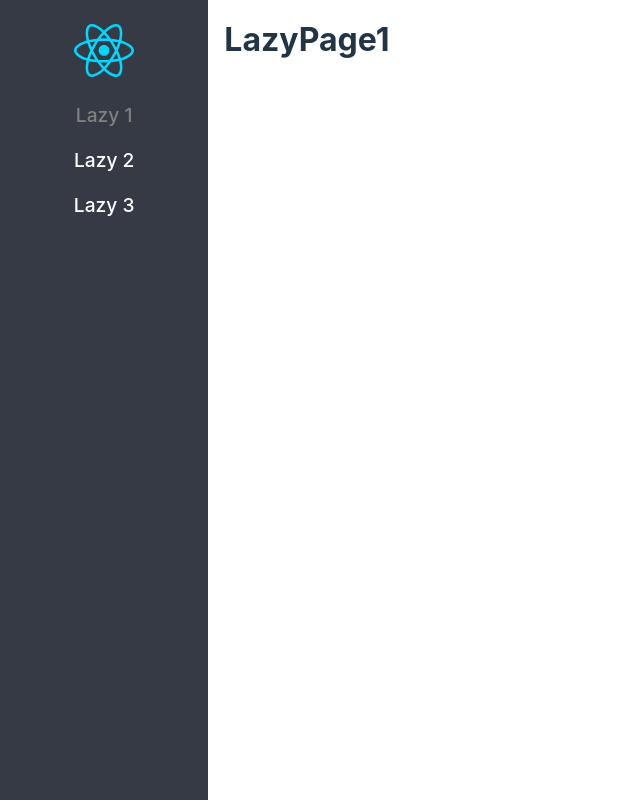
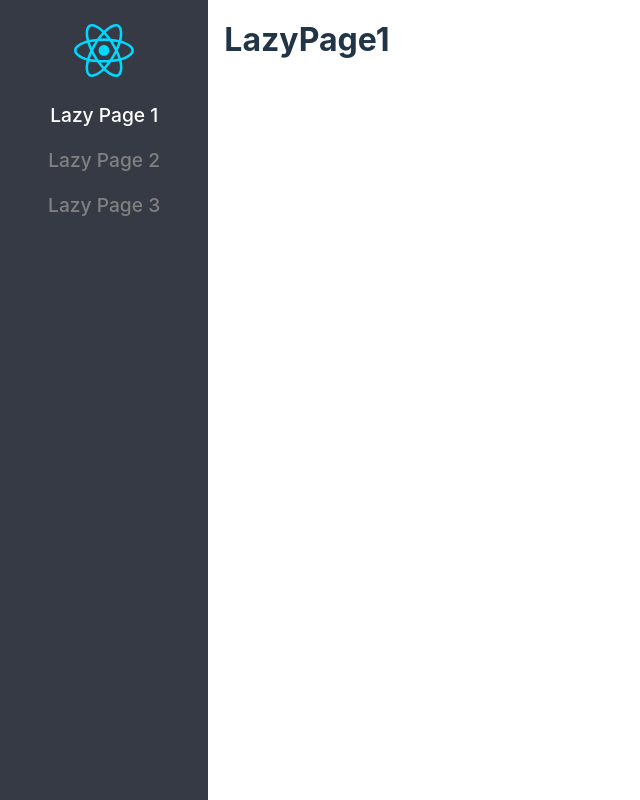
Before and after one commit to abelborit/react-advanced-project, a React (Vite) app in the folder react-projects/02-react-ts-app/: page /lazy1 in a window 1280 px wide. Shown: the whole page, without its empty margins (0-640 px from the left). Built offline with nearby package versions, Linux system fonts and the light colour scheme.

Commit message:
[add] lazy loading components applied

```diff
--- a/react-projects/02-react-ts-app/src/01-lazyload/pages/LazyPage1.tsx
+++ b/react-projects/02-react-ts-app/src/01-lazyload/pages/LazyPage1.tsx
@@ -1,3 +1,6 @@
 export const LazyPage1 = () => {
   return <h1>LazyPage1</h1>;
 };
+
+// para trabajar con lazy loading se tiene que exportar el elemento por defecto
+export default LazyPage1;
--- a/react-projects/02-react-ts-app/src/01-lazyload/pages/LazyPage2.tsx
+++ b/react-projects/02-react-ts-app/src/01-lazyload/pages/LazyPage2.tsx
@@ -1,3 +1,6 @@
 export const LazyPage2 = () => {
   return <h1>LazyPage2</h1>;
 };
+
+// para trabajar con lazy loading se tiene que exportar el elemento por defecto
+export default LazyPage2;
--- a/react-projects/02-react-ts-app/src/01-lazyload/pages/LazyPage3.tsx
+++ b/react-projects/02-react-ts-app/src/01-lazyload/pages/LazyPage3.tsx
@@ -1,3 +1,6 @@
 export const LazyPage3 = () => {
   return <h1>LazyPage3</h1>;
 };
+
+// para trabajar con lazy loading se tiene que exportar el elemento por defecto
+export default LazyPage3;
--- a/react-projects/02-react-ts-app/src/index.css
+++ b/react-projects/02-react-ts-app/src/index.css
@@ -125,12 +125,12 @@ nav li {
 }
 
 nav li a {
-  color: white;
+  color: grey;
   font-size: 1.2rem;
   text-decoration: none;
 }
 
 .nav-active {
-  color: grey;
+  color: white;
   transition: all 0.3s ease-out;
 }
--- a/react-projects/02-react-ts-app/src/routes/NavigationLayout.tsx
+++ b/react-projects/02-react-ts-app/src/routes/NavigationLayout.tsx
@@ -1,3 +1,4 @@
+import { Suspense } from "react";
 import {
   BrowserRouter,
   NavLink,
@@ -5,54 +6,86 @@ import {
   Route,
   Routes,
 } from "react-router-dom";
-import { LazyPage1, LazyPage2, LazyPage3 } from "../01-lazyload/pages";
+import { routesArray } from "./routes";
 
 import reactLogo from "../assets/react.svg";
 
+// *****Colocar funciones fuera de la función principal en componentes de React es una buena práctica por varias razones (LEER EL ARCHIVO README.md)*****
+
+// la función "navRoutesDynamic = () => {}" me va retornar un arreglo de elementos JSX de React por eso se coloca el siguiente tipo ":JSX.Element[]"
+const navRoutesDynamic = (): JSX.Element[] => {
+  return routesArray.map((routeElement) => (
+    <li key={routeElement.to}>
+      <NavLink
+        to={routeElement.to}
+        className={({ isActive }) => (isActive ? "nav-active" : "")}
+      >
+        {routeElement.name}
+      </NavLink>
+    </li>
+  ));
+};
+
+// la función "routesDynamic = () => {}" me va retornar un arreglo de elementos de React por eso se coloca el siguiente tipo ":React.ReactElement[] | null" (se puede visualizar el tipo pasando el mouse por encima de <Route />)
+const routesDynamic = (): React.ReactElement[] | null => {
+  return routesArray.map((routeElement) => (
+    <Route
+      key={routeElement.path}
+      path={routeElement.path}
+      element={<routeElement.Component />}
+    />
+  ));
+};
+
+// cuando se trabaja con lazy loading es necesario colocar el <Suspense></Suspense> que tendrá un fallback para que cargue un elemento de UI que indique que se está cargando el módulo solicitado
 export const NavigationLayout = () => {
   return (
+    // también se puede colocar fallback={null} pero no renderizaría ningún loader o algo similar y al cambiar entre páginas (la primera vez) habría como un pequeño flash y afectaría relativamente la experencia del usuario, luego ya la segunda vez al cambiar entre páginas (sin refrescar el navegador) ya no habría el flash mencionado porque estos cambios o chunks (visualizar la pestaña network de devtools del navegador) ya están guardados en memoria y carga fluidamente
+    <Suspense fallback={<span>Cargando...</span>}>
       <BrowserRouter>
         <div className="main-layout">
           <nav>
             <img src={reactLogo} alt="react-logo" />
-          <ul>
-            <li>
+            {/* como función */}
+            <ul>{navRoutesDynamic()}</ul>
+
+            {/* de forma directa */}
+            {/* <ul>
+            {routesArray.map((routeElement) => (
+              <li key={routeElement.to}>
                 <NavLink
-                to="/lazy1"
+                  to={routeElement.to}
                   className={({ isActive }) => (isActive ? "nav-active" : "")}
                 >
-                Lazy 1
+                  {routeElement.name}
                 </NavLink>
               </li>
-            <li>
-              <NavLink
-                to="/lazy2"
-                className={({ isActive }) => (isActive ? "nav-active" : "")}
-              >
-                Lazy 2
-              </NavLink>
-            </li>
-            <li>
-              <NavLink
-                to="/lazy3"
-                className={({ isActive }) => (isActive ? "nav-active" : "")}
-              >
-                Lazy 3
-              </NavLink>
-            </li>
-          </ul>
+            ))}
+          </ul> */}
           </nav>
 
           <div className="routes-layout">
             <Routes>
-            <Route path="/lazy1" element={<LazyPage1 />} />
-            <Route path="/lazy2" element={<LazyPage2 />} />
-            <Route path="/lazy3" element={<LazyPage3 />} />
+              {/* como función */}
+              {routesDynamic()}
 
-            <Route path="*" element={<Navigate to="/lazy1" replace />} />
+              {/* de forma directa */}
+              {/* {routesArray.map((routeElement) => (
+              <Route
+                key={routeElement.path}
+                path={routeElement.path}
+                element={<routeElement.Component />}
+              />
+            ))} */}
+
+              <Route
+                path="/*"
+                element={<Navigate to={routesArray[0].to} replace />}
+              />
             </Routes>
           </div>
         </div>
       </BrowserRouter>
+    </Suspense>
   );
 };
--- /dev/null
+++ b/react-projects/02-react-ts-app/src/routes/routes.ts
@@ -0,0 +1,53 @@
+// este archivo me ayudará a crear la barra de navegación y las rutas de forma dinámica y más fácil, también será más fácil si quiero agregar nuevas rutas
+import { lazy } from "react";
+// import { LazyPage1, LazyPage2, LazyPage3 } from "../01-lazyload/pages";
+
+// se crea un tipo porque si se coloca de forma directa da un error: "Function type notation must be parenthesized when used in a union type."
+type JSXComponent = () => JSX.Element;
+
+export interface RouteInterface {
+  to: string;
+  path: string;
+  // Component: () => JSX.Element; // ya no sería solo un simple elemento JSX de React
+  // Component: React.LazyExoticComponent<() => JSX.Element>; // tampoco se coloca de esta forma porque se pierde flexibilidad porque cabe la posibilidad que quiera trabajar con rutas lazy y también con rutas con comportamiento normal (si solo trabajo con rutas lazy entonces normal lo puedo hacer de esta forma)
+  Component: React.LazyExoticComponent<() => JSX.Element> | JSXComponent; // con esto ya soporta rutas lazy o también las rutas con comportamiento normal
+  name: string;
+}
+
+// cambiar el nombre de los chunks que aperecen al hacer el cambio entre rutas
+const lazy1 = lazy(
+  () =>
+    import(/* webpackChunkName: "LazyPage1" */ "../01-lazyload/pages/LazyPage1")
+);
+const lazy2 = lazy(
+  () =>
+    import(/* webpackChunkName: "LazyPage2" */ "../01-lazyload/pages/LazyPage2")
+);
+const lazy3 = lazy(
+  () =>
+    import(/* webpackChunkName: "LazyPage3" */ "../01-lazyload/pages/LazyPage3")
+);
+
+export const routesArray: RouteInterface[] = [
+  {
+    to: "/lazy1",
+    path: "/lazy1",
+    // Component: LazyPage1, // ya no sería solo un simple elemento JSX de React
+    Component: lazy1,
+    name: "Lazy Page 1",
+  },
+  {
+    to: "/lazy2",
+    path: "/lazy2",
+    // Component: LazyPage2,
+    Component: lazy2,
+    name: "Lazy Page 2",
+  },
+  {
+    to: "/lazy3",
+    path: "/lazy3",
+    // Component: LazyPage3,
+    Component: lazy3,
+    name: "Lazy Page 3",
+  },
+];
```
Also changed, not shown: react-projects/02-react-ts-app/src/routes/README.md (added). Lines whose indentation alone changed are shown as unchanged.
